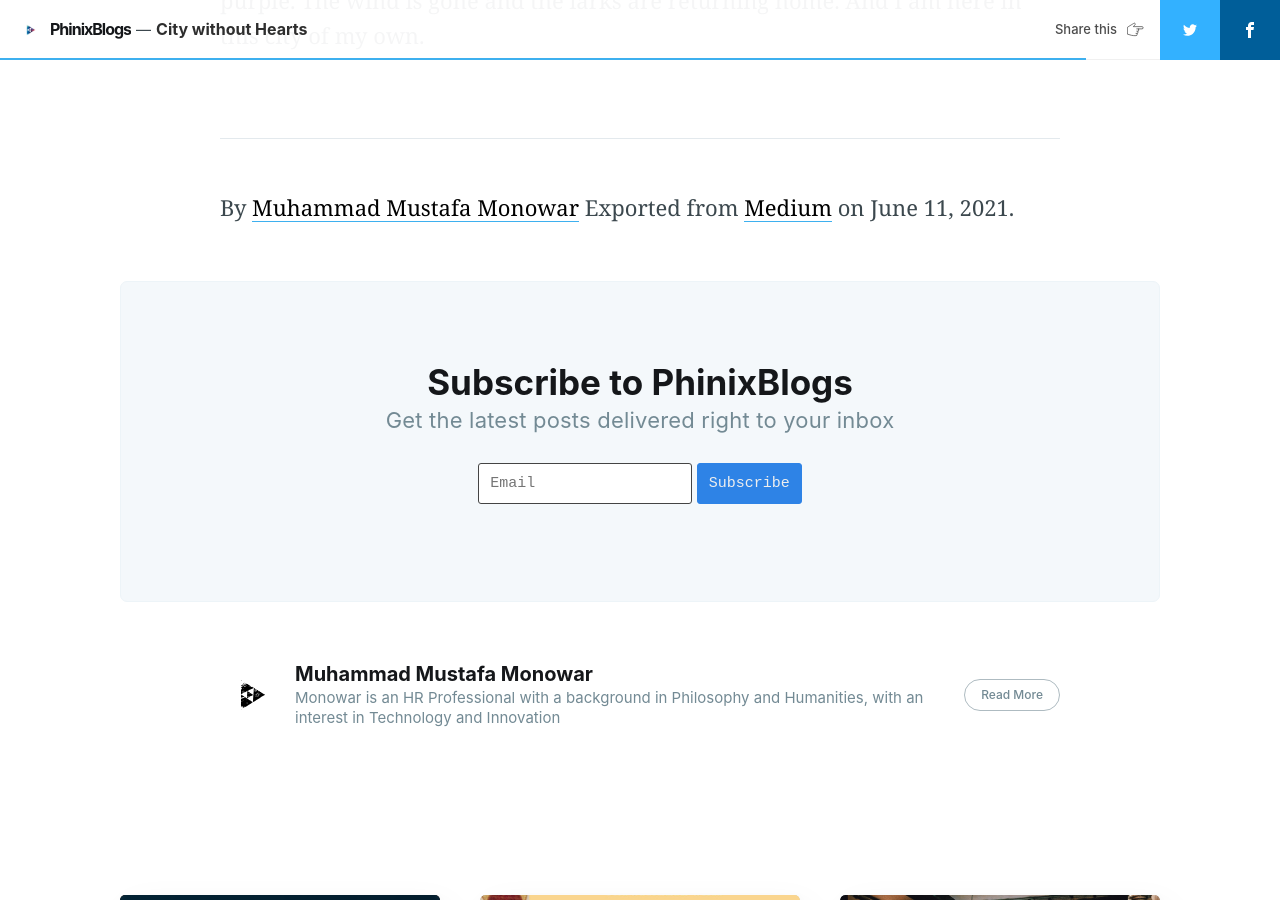
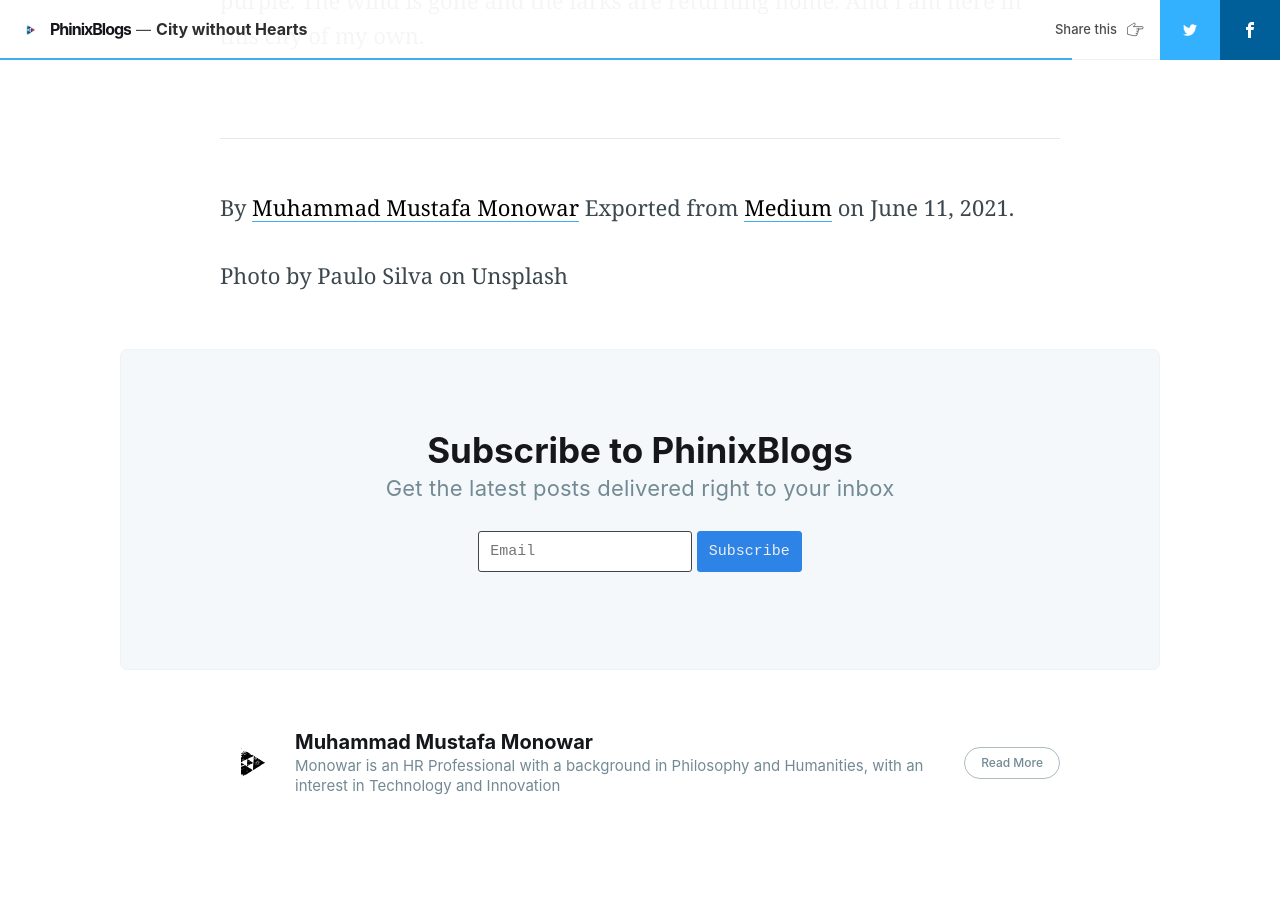
Before and after one commit to phinixgreen/phinixblogs, a Jekyll site: the page built from _posts/2018-02-23-City-without-Hearts.md, in a window 1280 px wide and 900 px high, scrolled down 4325 px. Built offline with Jekyll 4.4.1, drawn with Linux system fonts in a browser that asks for light colours; nearby versions of some CDN libraries; comment, search, counter and statistics services are not loaded.

Commit message:
image update 2

```diff
--- a/_posts/2018-02-23-City-without-Hearts.md
+++ b/_posts/2018-02-23-City-without-Hearts.md
@@ -1,7 +1,7 @@
 ---
 layout: post
 current: post
-cover: assets/images/
+cover: assets/images/paulo-silva-vSRgXtQuns8-unsplash.jpg
 navigation: True
 title: City without Hearts
 date: 2018-02-23 10:18:00
@@ -121,3 +121,5 @@ And I am here in this city of my own.
 
 By [Muhammad Mustafa Monowar](https://medium.com/@mmmonowar)
 Exported from [Medium](https://medium.com) on June 11, 2021.
+
+Photo by Paulo Silva on Unsplash
```
Also changed, not shown: 1 other file.
